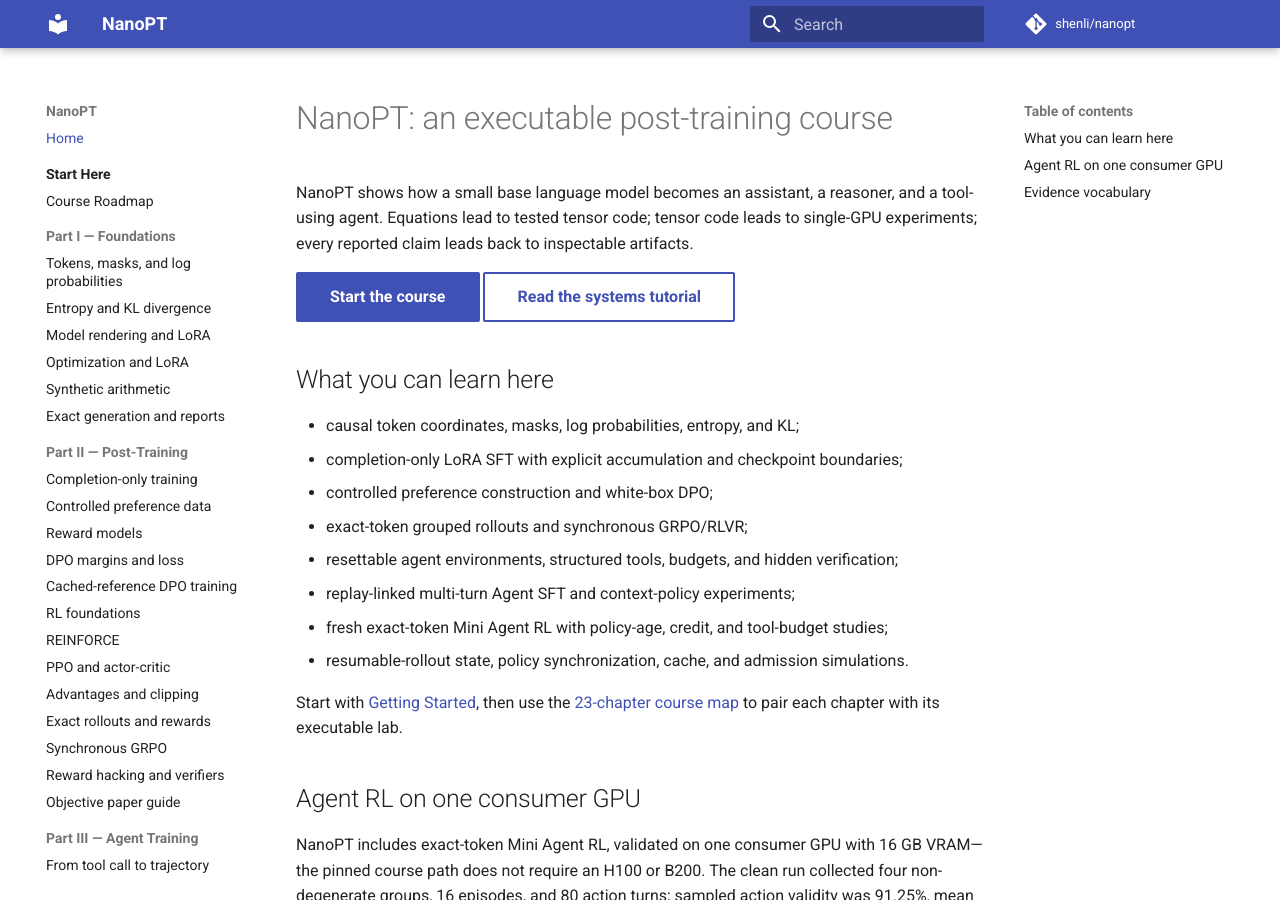
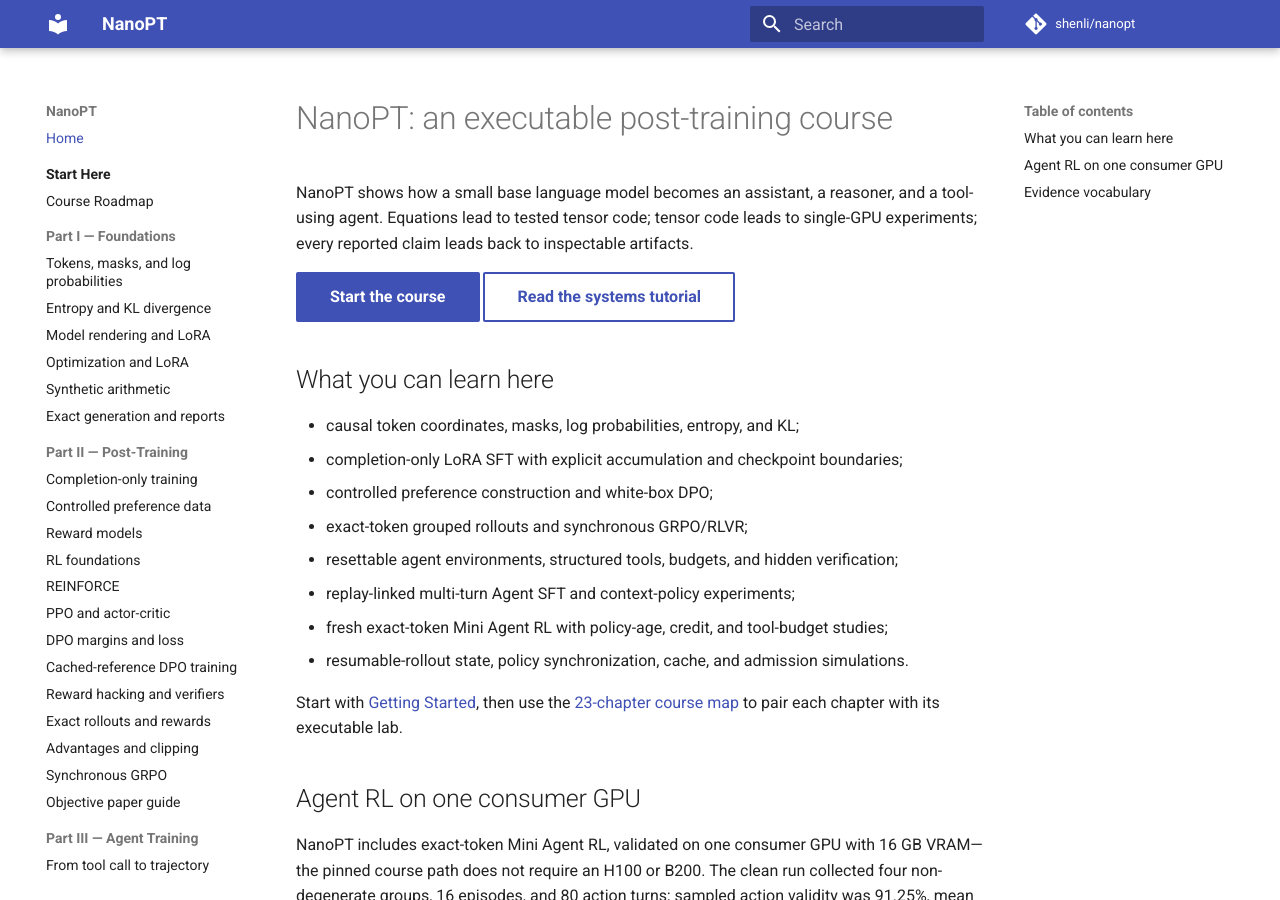
Before and after one commit to shenli/nanopt, an MkDocs documentation site: the page built from docs/index.md, in a window 1280 px wide and 900 px high. Built offline with MkDocs 1.6.1 and Material for MkDocs 9.7.7, drawn with Linux system fonts in a browser that asks for light colours; comment, search, counter and statistics services are not loaded.

```diff
--- a/mkdocs.yml
+++ b/mkdocs.yml
@@ -51,15 +51,15 @@ nav:
       - Completion-only training: sft/completion-only-training.md
       - Controlled preference data: preferences/controlled-preferences.md
       - Reward models: preferences/reward-models.md
-      - DPO margins and loss: preferences/dpo-by-hand.md
-      - Cached-reference DPO training: preferences/dpo-training.md
       - RL foundations: rl/reinforcement-learning-foundations.md
       - REINFORCE: rl/reinforce.md
       - PPO and actor-critic: rl/ppo.md
+      - DPO margins and loss: preferences/dpo-by-hand.md
+      - Cached-reference DPO training: preferences/dpo-training.md
+      - Reward hacking and verifiers: grpo-rlvr/reward-hacking.md
+      - Exact rollouts and rewards: grpo-rlvr/exact-rollouts-and-rewards.md
       - Advantages and clipping: grpo-rlvr/advantages-and-clipping.md
-      - Exact rollouts and rewards: grpo-rlvr/exact-rollouts-and-rewards.md
       - Synchronous GRPO: grpo-rlvr/synchronous-grpo.md
-      - Reward hacking and verifiers: grpo-rlvr/reward-hacking.md
       - Objective paper guide: reading/objective-papers.md
   - Part III — Agent Training:
       - From tool call to trajectory: agents/from-tool-call-to-trajectory.md
```
